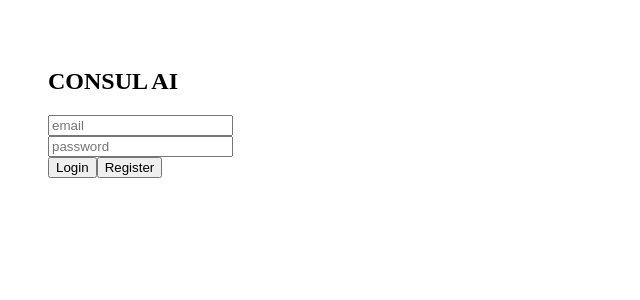
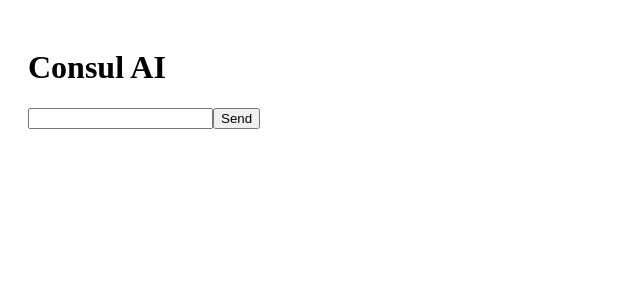
Before and after one commit to yuriy1233321-jpg/consul-ai, a React (Vite) app in the folder client/: page / in a window 1280 px wide. Shown: the top 300 px of the page, without its empty margins (0-640 px from the left). Built offline with nearby package versions, Linux system fonts and the light colour scheme.

Commit message:
Update App.jsx

```diff
--- a/client/src/App.jsx
+++ b/client/src/App.jsx
@@ -1,83 +1,21 @@
+import { useState } from "react";
+import axios from "axios";
 
-import { useState, useEffect } from 'react';
-import { login, register, sendMessage } from './services/api';
+export default function App() {
+  const [msg, setMsg] = useState("");
+  const [reply, setReply] = useState("");
 
-function App() {
-  const [token, setToken] = useState(localStorage.getItem('token'));
-  const [email, setEmail] = useState('');
-  const [password, setPassword] = useState('');
-  const [messages, setMessages] = useState([]);
-  const [input, setInput] = useState('');
-
-  useEffect(() => {
-    if (token) startInterview();
-  }, [token]);
-
-  const startInterview = async () => {
-    const res = await sendMessage('start');
-    setMessages([{ role: 'ai', text: res.data.question }]);
+  const send = async () => {
+    const res = await axios.post("/chat", { message: msg });
+    setReply(res.data.reply);
   };
 
-  const handleLogin = async () => {
-    const res = await login(email, password);
-    localStorage.setItem('token', res.data.token);
-    setToken(res.data.token);
-  };
-
-  const handleRegister = async () => {
-    await register(email, password, email);
-    alert('Registered, now login');
-  };
-
-  const send = async () => {
-    const userMsg = input;
-    setMessages(prev => [...prev, { role: 'user', text: userMsg }]);
-    setInput('');
-
-    const res = await sendMessage(userMsg);
-
-    let text = '';
-
-    if (res.data.type === 'question') {
-      text = res.data.question;
-    } else if (res.data.type === 'next_question') {
-      text = `${res.data.evaluation.score}/10\n${res.data.nextQuestion.question}`;
-    } else if (res.data.type === 'final') {
-      text = `RESULT: ${res.data.averageScore}`;
-    } else {
-      text = JSON.stringify(res.data);
-    }
-
-    setMessages(prev => [...prev, { role: 'ai', text }]);
-  };
-
-  if (!token) {
-    return (
-      <div style={{ padding: 40 }}>
-        <h2>CONSUL AI</h2>
-        <input placeholder="email" onChange={e => setEmail(e.target.value)} /><br />
-        <input type="password" placeholder="password" onChange={e => setPassword(e.target.value)} /><br />
-        <button onClick={handleLogin}>Login</button>
-        <button onClick={handleRegister}>Register</button>
-      </div>
-    );
-  }
-
   return (
-    <div style={{ padding: 40 }}>
-      <h2>Chat</h2>
-      <div>
-        {messages.map((m, i) => (
-          <div key={i}>
-            <b>{m.role}:</b> {m.text}
-          </div>
-        ))}
-      </div>
-
-      <input value={input} onChange={e => setInput(e.target.value)} />
+    <div style={{ padding: 20 }}>
+      <h1>Consul AI</h1>
+      <input value={msg} onChange={(e) => setMsg(e.target.value)} />
       <button onClick={send}>Send</button>
+      <p>{reply}</p>
     </div>
   );
 }
-
-export default App;
```
